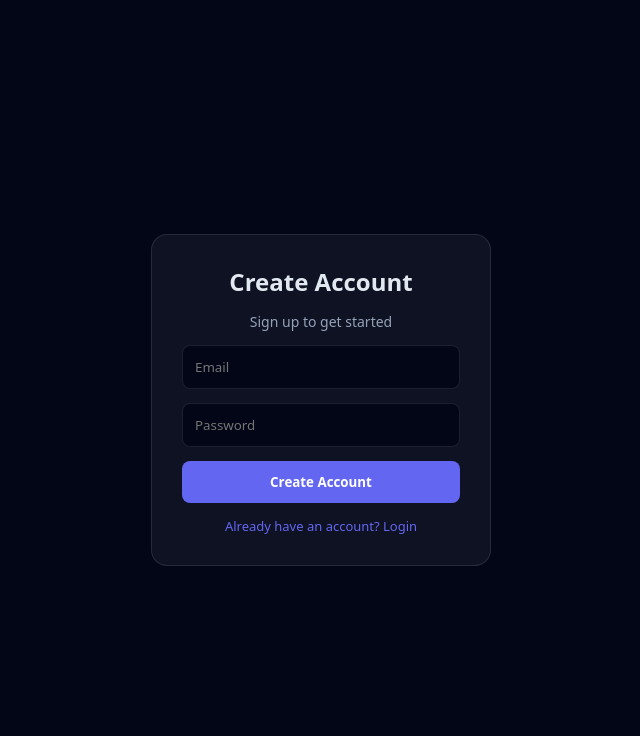
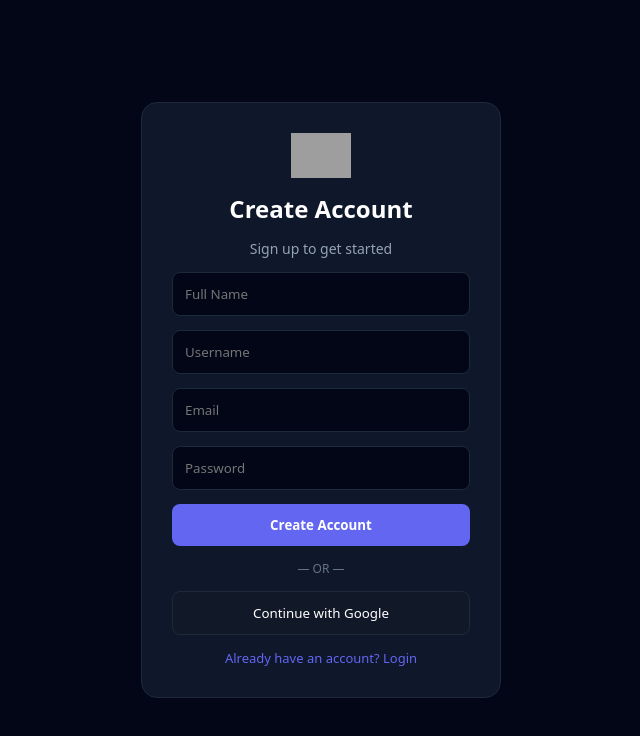
Before and after one commit to mavanigadda09/daily-tracker-app, a React (Vite) app: page /login in a window 1280 px wide. Both pictures are taken after a click on the element "Don't have an account? Sign up". Shown: the top 736 px of the page, without its empty margins (319-959 px from the left). Built offline with nearby package versions, Linux system fonts and the light colour scheme; no server answers; grey boxes are pictures that could not be loaded.

Commit message:
feat: advanced AI insights

```diff
--- a/package.json
+++ b/package.json
@@ -21,7 +21,7 @@
     "papaparse": "^5.5.3",
     "react": "^19.2.4",
     "react-dom": "^19.2.4",
-    "react-router-dom": "^7.13.1",
+    "react-router-dom": "^7.14.0",
     "recharts": "^3.8.0"
   },
   "devDependencies": {
--- a/src/Login.jsx
+++ b/src/Login.jsx
@@ -1,22 +1,43 @@
-import { useState } from "react";
-import { auth } from "./firebase";
+import { useState, useEffect } from "react";
+import { auth, db } from "./firebase";
 import {
   signInWithEmailAndPassword,
-  createUserWithEmailAndPassword
+  createUserWithEmailAndPassword,
+  GoogleAuthProvider,
+  signInWithPopup
 } from "firebase/auth";
-import { useNavigate } from "react-router-dom"; // 🔥 NEW
+import { doc, setDoc } from "firebase/firestore";
+import { useNavigate } from "react-router-dom";
 
 export default function Login({ onLogin }) {
-  const navigate = useNavigate(); // 🔥 NEW
+  const navigate = useNavigate();
 
   const [email, setEmail] = useState("");
   const [password, setPassword] = useState("");
+  const [fullName, setFullName] = useState("");
+  const [username, setUsername] = useState("");
   const [isRegister, setIsRegister] = useState(false);
+
   const [error, setError] = useState("");
   const [loading, setLoading] = useState(false);
 
+  // ✅ Auto-login if user exists
+  useEffect(() => {
+    const savedUser = localStorage.getItem("user");
+    if (savedUser) {
+      onLogin(JSON.parse(savedUser));
+      navigate("/");
+    }
+  }, []);
+
+  // ✅ Email login / register
   const handleSubmit = async () => {
     if (!email || !password) return;
+
+    if (isRegister && (!fullName || !username)) {
+      setError("Please fill all required fields");
+      return;
+    }
 
     setError("");
     setLoading(true);
@@ -30,6 +51,17 @@ export default function Login({ onLogin }) {
           email,
           password
         );
+
+        const user = userCredential.user;
+
+        // 🔥 Save to Firestore
+        await setDoc(doc(db, "users", user.uid), {
+          fullName,
+          username,
+          email,
+          createdAt: new Date()
+        });
+
       } else {
         userCredential = await signInWithEmailAndPassword(
           auth,
@@ -41,14 +73,13 @@ export default function Login({ onLogin }) {
       const firebaseUser = userCredential.user;
 
       const userData = {
-        name: firebaseUser.email.split("@")[0],
+        name: fullName || firebaseUser.email.split("@")[0],
         email: firebaseUser.email
       };
 
       localStorage.setItem("user", JSON.stringify(userData));
       onLogin(userData);
 
-      // 🔥 CRITICAL FIX: redirect after login
       navigate("/");
 
     } catch (err) {
@@ -58,16 +89,46 @@ export default function Login({ onLogin }) {
     setLoading(false);
   };
 
+  // ✅ Google login
+  const handleGoogleLogin = async () => {
+    try {
+      const provider = new GoogleAuthProvider();
+      const result = await signInWithPopup(auth, provider);
+
+      const user = result.user;
+
+      await setDoc(doc(db, "users", user.uid), {
+        fullName: user.displayName,
+        email: user.email,
+        photo: user.photoURL,
+        createdAt: new Date()
+      }, { merge: true });
+
+      const userData = {
+        name: user.displayName,
+        email: user.email,
+        photo: user.photoURL
+      };
+
+      localStorage.setItem("user", JSON.stringify(userData));
+      onLogin(userData);
+
+      navigate("/");
+    } catch (err) {
+      setError(err.message);
+    }
+  };
+
   const handleKeyDown = (e) => {
-    if (e.key === "Enter") {
-      handleSubmit();
-    }
+    if (e.key === "Enter") handleSubmit();
   };
 
   return (
     <div style={styles.container}>
+      <div style={styles.card}>
 
-      <div style={styles.card}>
+        {/* 🔥 LOGO */}
+        <img src="/logo.png" alt="logo" style={styles.logo} />
 
         <h1 style={styles.title}>
           {isRegister ? "Create Account" : "Welcome Back"}
@@ -78,6 +139,24 @@ export default function Login({ onLogin }) {
             ? "Sign up to get started"
             : "Login to continue"}
         </p>
+
+        {isRegister && (
+          <>
+            <input
+              placeholder="Full Name"
+              value={fullName}
+              onChange={(e) => setFullName(e.target.value)}
+              style={styles.input}
+            />
+
+            <input
+              placeholder="Username"
+              value={username}
+              onChange={(e) => setUsername(e.target.value)}
+              style={styles.input}
+            />
+          </>
+        )}
 
         <input
           placeholder="Email"
@@ -110,6 +189,14 @@ export default function Login({ onLogin }) {
             : "Login"}
         </button>
 
+        {/* 🔥 Divider */}
+        <div style={styles.divider}>— OR —</div>
+
+        {/* 🔥 Google Login */}
+        <button style={styles.googleBtn} onClick={handleGoogleLogin}>
+          Continue with Google
+        </button>
+
         <p
           style={styles.switch}
           onClick={() => {
@@ -123,7 +210,6 @@ export default function Login({ onLogin }) {
         </p>
 
       </div>
-
     </div>
   );
 }
@@ -135,35 +221,41 @@ const styles = {
     alignItems: "center",
     height: "100vh",
     width: "100vw",
-    background: "var(--bg)"
+    background: "#020617"
   },
 
   card: {
-    width: 340,
-    background: "var(--card)",
+    width: 360,
+    background: "#0f172a",
     padding: 30,
     borderRadius: 16,
-    border: "1px solid var(--border)",
+    border: "1px solid #1e293b",
     display: "flex",
     flexDirection: "column",
     gap: 14
   },
 
+  logo: {
+    width: 60,
+    margin: "0 auto"
+  },
+
   title: {
     textAlign: "center",
-    fontSize: 24
+    fontSize: 24,
+    color: "#fff"
   },
 
   subtitle: {
     textAlign: "center",
     fontSize: 14,
-    color: "var(--text-muted)"
+    color: "#94a3b8"
   },
 
   input: {
     padding: 12,
     borderRadius: 8,
-    border: "1px solid var(--border)",
+    border: "1px solid #1e293b",
     background: "#020617",
     color: "#fff",
     outline: "none"
@@ -173,16 +265,31 @@ const styles = {
     padding: 12,
     borderRadius: 8,
     border: "none",
-    background: "var(--accent)",
+    background: "#6366f1",
     color: "#fff",
     fontWeight: "bold",
     cursor: "pointer"
   },
 
+  googleBtn: {
+    padding: 12,
+    borderRadius: 8,
+    border: "1px solid #1e293b",
+    background: "#111827",
+    color: "#fff",
+    cursor: "pointer"
+  },
+
+  divider: {
+    textAlign: "center",
+    color: "#64748b",
+    fontSize: 12
+  },
+
   switch: {
     textAlign: "center",
     fontSize: 13,
-    color: "var(--accent)",
+    color: "#6366f1",
     cursor: "pointer"
   },
 
--- a/src/firebase.js
+++ b/src/firebase.js
@@ -18,8 +18,10 @@ const firebaseConfig = {
   measurementId: "G-DZRYRMVNPR"
 };
 
-// 🚀 Initialize App
+// 🚀 Initialize Firebase
 const app = initializeApp(firebaseConfig);
+
+// ================= SERVICES =================
 
 // 🔐 Auth
 export const auth = getAuth(app);
@@ -30,23 +32,20 @@ export const db = getFirestore(app);
 // 🔵 Google Provider
 const provider = new GoogleAuthProvider();
 
-// ================= GOOGLE LOGIN =================
+// ================= AUTH HELPERS =================
+
+// 🔥 Google Login (Reusable)
 export const signInWithGoogle = async () => {
   try {
     const result = await signInWithPopup(auth, provider);
-
-    const user = result.user;
-
-    console.log("✅ Google User:", user);
-
-    return user;
+    return result.user;
   } catch (error) {
     console.error("❌ Google Login Error:", error);
     throw error;
   }
 };
 
-// ================= LOGOUT =================
+// 🔥 Logout
 export const logoutUser = async () => {
   try {
     await signOut(auth);
```
Also changed, not shown: 1 other file (tests, documents, lock files or other folders).
